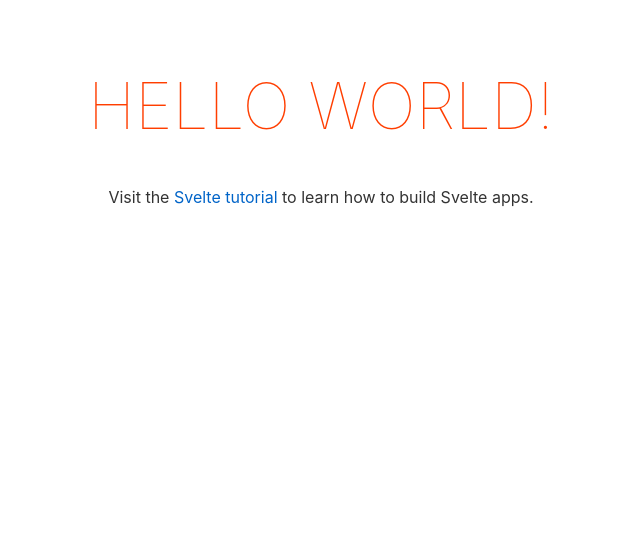
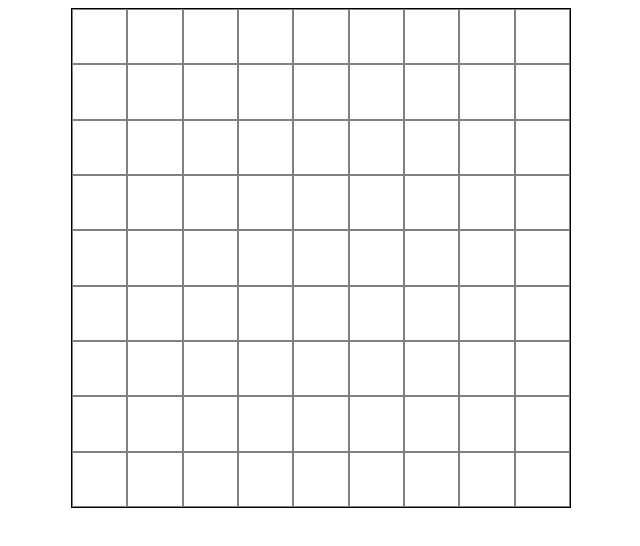
Before and after one commit to Maigal/minesweeper, a Svelte app: page / in a window 1280 px wide. Shown: the top 546 px of the page, without its empty margins (319-959 px from the left). Built offline with nearby package versions, Linux system fonts and the light colour scheme.

Commit message:
basic minesweeper logic

```diff
--- a/src/App.svelte
+++ b/src/App.svelte
@@ -1,30 +1,182 @@
 <script>
-	export let name;
+	import { onMount } from 'svelte';
+	let board = [];
+	let rows = 9;
+	let cols = 9;
+	let totalMines = 10;
+	let mines = 10;
+	let isGameOver = false;
+	let hasGameStarted = false;
+	let minesPositionList = []
+
+	let numberColors = {
+		0: "black",
+		1: "blue",
+		2: "green",
+		3: "red",
+		4: "purple",
+		5: "orange",
+		6: "teal",
+		7: "brown",
+		8: "black"
+
+	}
+
+	onMount(() => {
+		initBoard()
+	})
+
+	const rng = (min, max) => {
+		return Math.floor(Math.random() * (max - min)) + min;
+	}
+
+	const initBoard = () => {
+		let _board = []
+		for(let col = 0; col < cols; col++) {
+			let currentRow = []
+			for(let row = 0; row < rows; row++) {
+				currentRow.push({
+					hasBomb: false,
+					isRevelead: false,
+					isFlagged: false,
+					number: 0
+				})
+			}
+			_board.push(currentRow)
+		}
+		console.table(board)
+		board = _board
+	}
+
+	const addMineCounterToBorderingCells = (row, col) => {
+		for(let xOffset = -1; xOffset <= 1; xOffset++) {
+			for(let yOffset = -1; yOffset <= 1; yOffset++) {
+				if (board[row + xOffset] && board[row + xOffset][col + yOffset] && !board[row + xOffset][col + yOffset].hasBomb) {
+					board[row + xOffset][col + yOffset].number ++
+				}
+			}
+		}
+	}
+
+	const revealInitialCell = (row, col) => {
+		let minesToPlace = totalMines;
+
+		while(minesToPlace > 0) {
+			let _row = rng(0, rows)
+			let _col = rng(0, cols)
+			if (!(_row === row && _col === col) && !board[_row][_col].hasBomb) {
+				board[_row][_col].hasBomb = true
+				minesPositionList.push({row: _row, col: _col})
+
+				minesToPlace--
+			}
+		}
+
+		minesPositionList.forEach(position => {
+					console.log('pos ', position)
+			addMineCounterToBorderingCells(position.row, position.col)
+		})
+
+
+		revealCell(row, col)
+		hasGameStarted = true
+	}
+
+	const revealCell = (row, col) => {
+		if (!isGameOver && !board[row][col].isRevealed) {
+			board[row][col].isRevealed = true
+			if (board[row][col].hasBomb) {
+				loseGame()
+			}
+			else if (board[row][col].number === 0) {
+				for(let xOffset = -1; xOffset <= 1; xOffset++) {
+					for(let yOffset = -1; yOffset <= 1; yOffset++) {
+						if (board[row + xOffset] && board[row + xOffset][col + yOffset] && !(xOffset === 0 && yOffset === 0)) {
+							revealCell(row + xOffset,col + yOffset)
+						}
+					}
+				}
+			}
+
+		}
+	}
+
+	const loseGame = () => {
+		isGameOver = true
+		minesPositionList.forEach(mine => {
+			board[mine.row][mine.col].isRevealed = true
+		})
+	}
+
+
 </script>
 
-<main>
-	<h1>Hello {name}!</h1>
-	<p>Visit the <a href="https://svelte.dev/tutorial">Svelte tutorial</a> to learn how to build Svelte apps.</p>
-</main>
+<div class="board">
+	{#each board as row, rowIndex}
+		{#each row as cell, cellIndex}
+			<div
+				class="cell"
+				style="width: {`${100 / rows}%`}; height: {`${100 / cols}%`};"
+				class:revealed="{cell.isRevealed}"
+				on:click={() => hasGameStarted ? revealCell(rowIndex, cellIndex) : revealInitialCell(rowIndex, cellIndex)}
+			>
+			{#if cell.hasBomb && cell.isRevealed}
+				<div class="cell-bomb"> X</div>
+			{:else if cell.isRevealed && cell.number > 0}
+				<div class="cell-amount" style="color: {numberColors[cell.number]}">{cell.number}</div>
+			{/if}
+
+			</div>
+		{/each}
+	{/each}
+</div>
 
 <style>
-	main {
-		text-align: center;
-		padding: 1em;
-		max-width: 240px;
-		margin: 0 auto;
+	*, *::before, *::after {
+	box-sizing: border-box;
 	}
 
-	h1 {
-		color: #ff3e00;
-		text-transform: uppercase;
-		font-size: 4em;
-		font-weight: 100;
+	:global(html), :global(body) {
+		width: 100%;
+		height: 100%;
+	}
+	.board {
+		margin: auto;
+		display: flex;
+		flex-wrap: wrap;
+		border: 1px solid black;
+		width: 500px;
+		height: 500px;
 	}
 
-	@media (min-width: 640px) {
-		main {
-			max-width: none;
-		}
+	.cell {
+		border: 1px solid gray;
+		cursor: pointer;
 	}
+
+	.cell-amount {
+		width: 100%;
+		height: 100%;
+		font-weight: 600;
+		font-size: 20px;
+		text-align: center;
+	}
+
+	.cell-bomb {
+		width: 100%;
+		height: 100%;
+		font-weight: 600;
+		font-size: 20px;
+		text-align: center;
+	}
+
+
+	.cell:hover {
+		background: lightblue;
+	}
+
+	.cell.revealed {
+		background: lightgray;
+	}
+
 </style>
```
